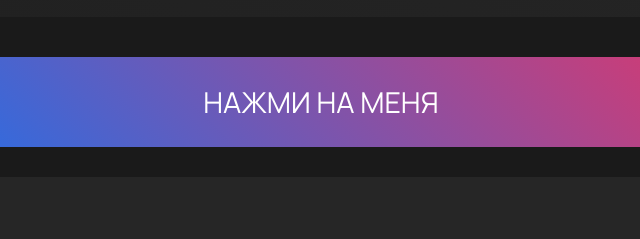
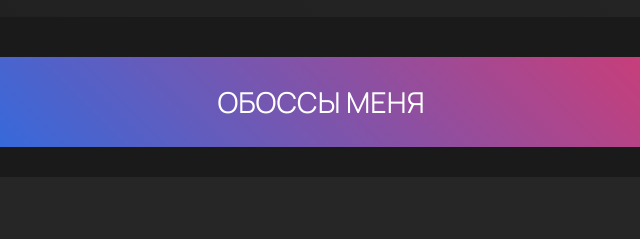
Before and after one commit to leath0r/leath0r-clicker-telegram, a plain HTML site: page index.html in a window 1280 px wide. Shown: the part 265-504 px from the top of the page, 319-959 px from the left. Drawn offline with Linux system fonts and the light colour scheme; a script that the page names is missing.

Commit message:
index.html

```diff
--- a/index.html
+++ b/index.html
@@ -30,7 +30,7 @@
     </div>
 
     <div class="tab-content active" id="main">
-        <button class="click-button" id="clickBtn">НАЖМИ НА МЕНЯ</button>
+        <button class="click-button" id="clickBtn">ОБОССЫ МЕНЯ</button>
 
         <div class="upgrade">
             <div>
```
